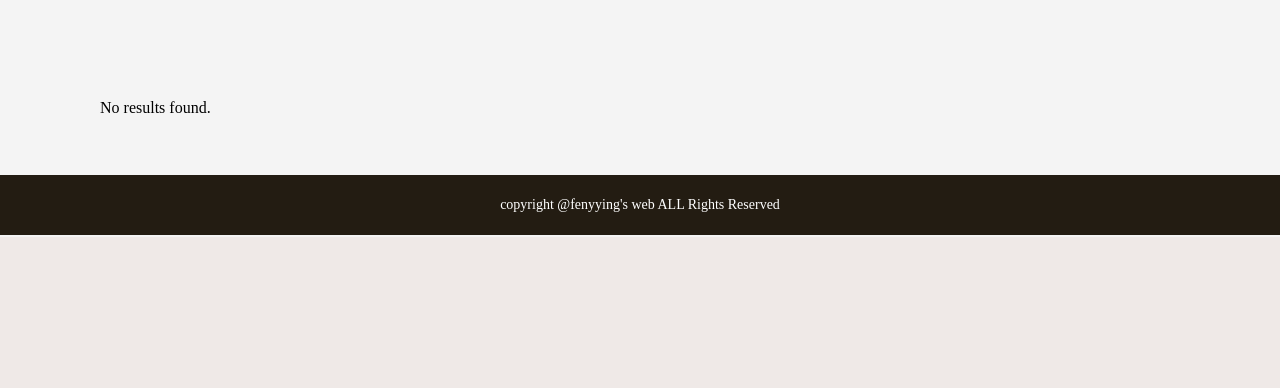
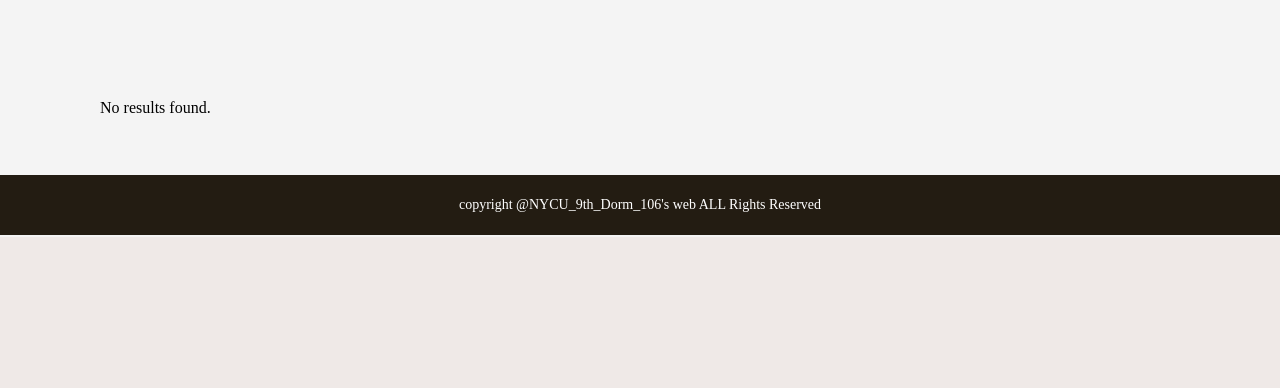
Before and after one commit to Feny-Ying/database_project, a Flask app: page /search in a window 1280 px wide. Shown: the part 81-469 px from the top of the page. Run offline with Flask 3, Linux system fonts and the light colour scheme; data that the repository does not hold is empty.

Commit message:
final_fianl_no_ads

```diff
--- a/main.py
+++ b/main.py
@@ -565,5 +565,5 @@ def remove_from_wishlist():
 
 
 
-if __name__ == "__main__":
-    app.run(debug=True)
+if __name__ == '__main__':
+    app.run(host='0.0.0.0', port=8080, debug=True)
--- a/templates/list.html
+++ b/templates/list.html
@@ -171,7 +171,7 @@
         </div>
     </main>
     <footer>
-        <p>copyright @fenyying's web ALL Rights Reserved</p>
+        <p>copyright @NYCU_9th_Dorm_106's web ALL Rights Reserved</p>
     </footer>
     <script>
         document.addEventListener("DOMContentLoaded", function () {
--- a/templates/login.html
+++ b/templates/login.html
@@ -145,7 +145,7 @@
     </div>
 
     <footer>
-        <p>copyright @fenyying's web ALL Rights Reserved</p>
+        <p>copyright @NYCU_9th_Dorm_106's web ALL Rights Reserved</p>
     </footer>
 </body>
 </html>
--- a/templates/main.html
+++ b/templates/main.html
@@ -128,7 +128,7 @@
 
     </main>
     <footer>
-        <p>copyright @fenyying's web ALL Rights Reserved</p>
+        <p>copyright @NYCU_9th_Dorm_106's web ALL Rights Reserved</p>
     </footer>
     <script>
         document.addEventListener("DOMContentLoaded", function () {
--- a/templates/main_user.html
+++ b/templates/main_user.html
@@ -129,7 +129,7 @@
 
     </main>
     <footer>
-        <p>copyright @fenyying's web ALL Rights Reserved</p>
+        <p>copyright @NYCU_9th_Dorm_106's web ALL Rights Reserved</p>
     </footer>
     <script>
         document.addEventListener("DOMContentLoaded", function () {
--- a/templates/search.html
+++ b/templates/search.html
@@ -179,7 +179,7 @@
     </main>
     123
     <footer>
-        <p>copyright @fenyying's web ALL Rights Reserved</p>
+        <p>copyright @NYCU_9th_Dorm_106's web ALL Rights Reserved</p>
     </footer>
 
     <script>
--- a/templates/signup.html
+++ b/templates/signup.html
@@ -148,7 +148,7 @@
     </div>
 
     <footer>
-        <p>copyright @fenyying's web ALL Rights Reserved</p>
+        <p>copyright @NYCU_9th_Dorm_106's web ALL Rights Reserved</p>
     </footer>
 </body>
 </html>
```
